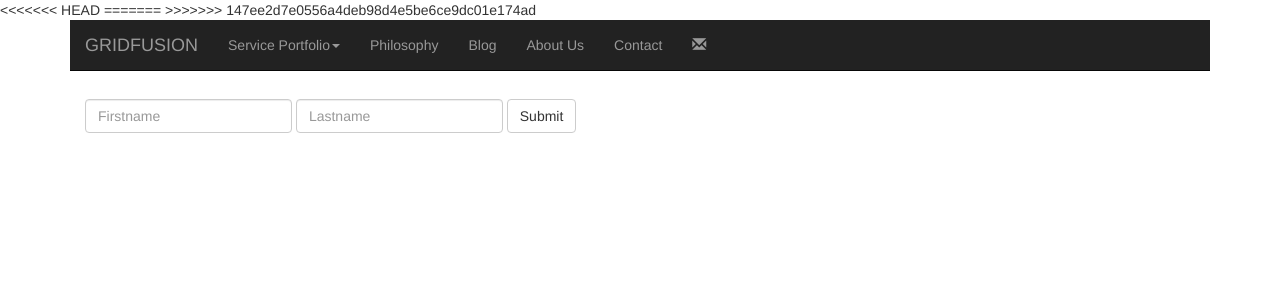
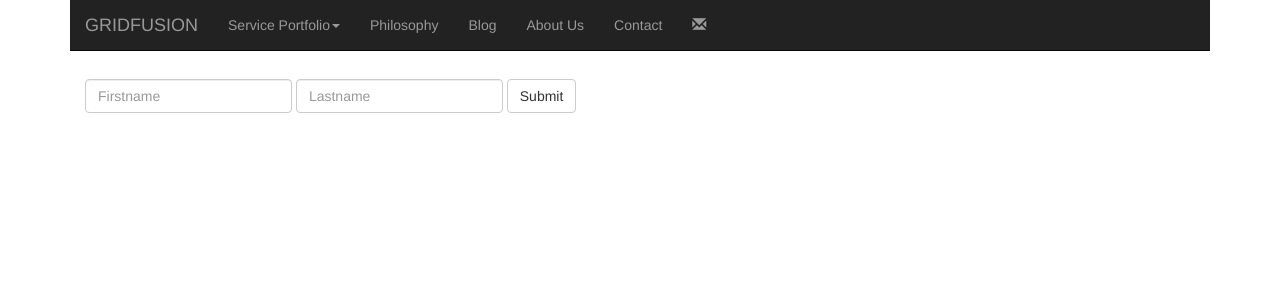
Before and after one commit to gridfusion-trainings/cditraining, a Java web app: page / in a window 1280 px wide. Shown: the top 300 px of the page. Run offline with Tomcat 11, a stand-in JSP engine, Linux system fonts and the light colour scheme; some libraries are stand-ins or nearby versions.

Commit message:
fixed html

```diff
--- a/src/main/webapp/index.jsp
+++ b/src/main/webapp/index.jsp
@@ -4,11 +4,8 @@
     <meta charset="utf-8">
     <meta http-equiv="X-UA-Compatible" content="IE=edge">
     <meta name="viewport" content="width=device-width, initial-scale=1">
-<<<<<<< HEAD
     <title>samstag</title>
-=======
-    <title>Feierabend</title>
->>>>>>> 147ee2d7e0556a4deb98d4e5be6ce9dc01e174ad
+
 
     <!-- Bootstrap -->
     <link href="css/bootstrap.min.css" rel="stylesheet">
```
